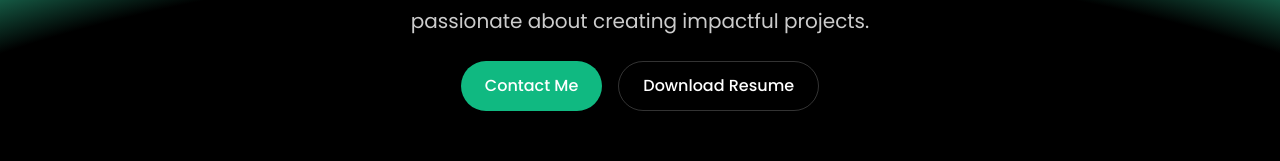
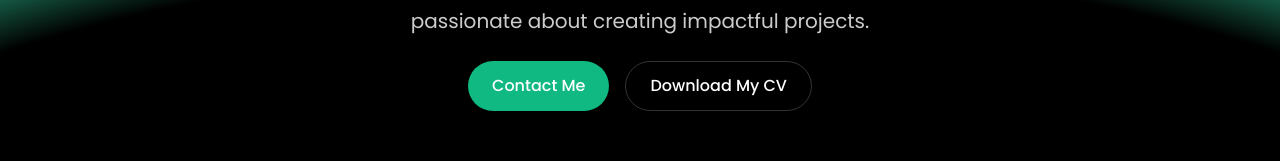
Before and after one commit to wheresmessi/portfolio, a React (Vite) app: page / in a window 1280 px wide. Shown: the part 566-727 px from the top of the page. Built offline with nearby package versions, Linux system fonts and the light colour scheme.

Commit message:
same as old commit

```diff
--- a/src/pages/hero.jsx
+++ b/src/pages/hero.jsx
@@ -57,13 +57,12 @@ export const Hero = () => {
     whileHover={{ scale: 1.05 }}
     onClick={() => {
         const link = document.createElement('a');
-        link.href = 'src\assets\Resume.pdf';
+        link.href = 'public\Resume.pdf';
         link.download = 'Nandakumaran_Sathyan_Resume.pdf'; // Specify the file name
         link.click();
     }}
     className='px-6 py-3 border border-white/20 rounded-full font-medium hover:bg-white/10 transition-colors'
->
-    Download Resume
+>Download My CV
 </motion.button>
 
                         </div>
```
Also changed, not shown: 1 other file (tests, documents, lock files or other folders).
